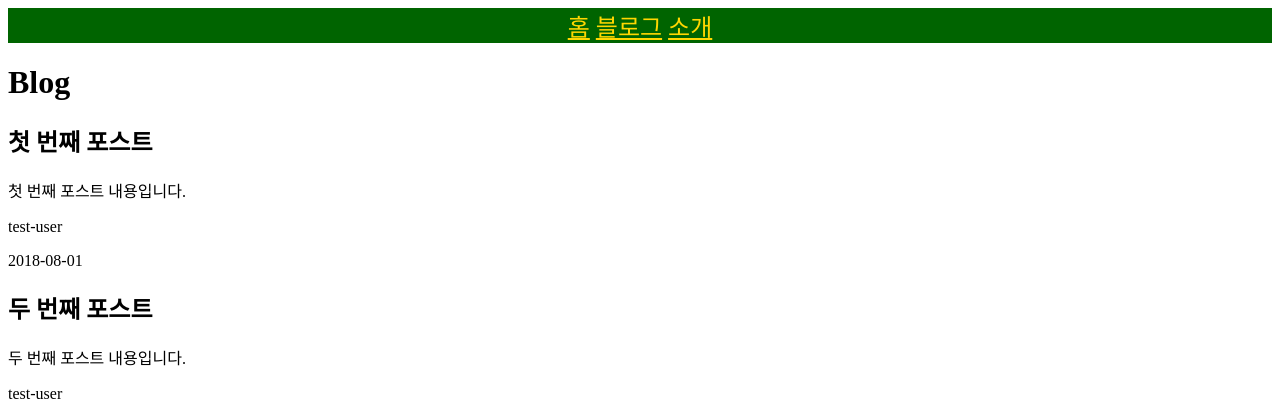
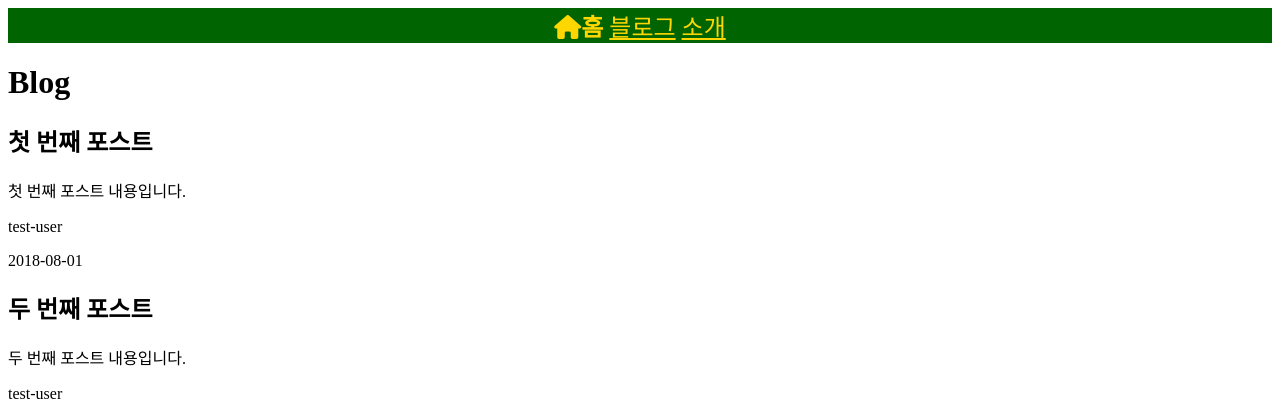
Before and after one commit to EthanSeok/2023_softeng, a Flask app: page /blog in a window 1280 px wide. Shown: the top 420 px of the page. Run offline with Flask 3, Linux system fonts and the light colour scheme; some libraries are stand-ins or nearby versions.

Commit message:
fontawseome 추가

```diff
--- a/lec04/templates/layout.html
+++ b/lec04/templates/layout.html
@@ -6,12 +6,13 @@
     <link href="{{ url_for('static', filename='practice.css')}}" rel="stylesheet" type="text/css">
     <script type="text/javascript" src="{{ url_for('static', filename='what_time_is_it.js')}}"></script>
     <script type="text/javascript" src="{{ url_for('static', filename='add_two_number.js')}}"></script>
+    <script src="https://kit.fontawesome.com/892bb6cef2.js" crossorigin="anonymous"></script>
     <!--javascipt block-->
 <!--    {% block javascript %}{% endblock %}-->
 </head>
 <body>
 <nav>
-    <a href="{{ url_for('index')}}">홈</a>
+    <a href="{{ url_for('index')}}"><i class="fa-solid fa-house">홈</i></a>
     <a href="{{ url_for('blog')}}">블로그</a>
     <a href="{{ url_for('about')}}">소개</a>
 </nav>
```
